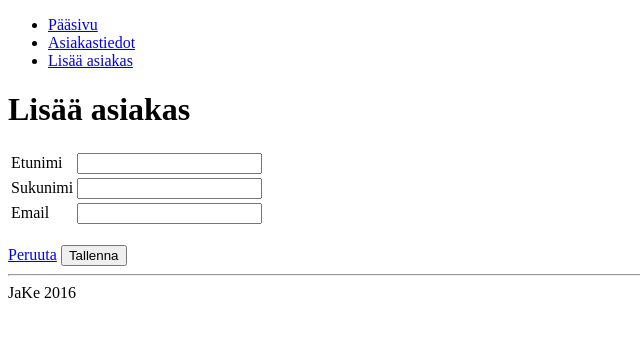
After one commit to jakes7364281/har3, a CodeIgniter app: page /database/index.php/asiakas/lisaaAsiakas in a window 1280 px wide. The commit adds this page. Shown: the top 337 px of the page, without its empty margins (0-640 px from the left). Run offline with CodeIgniter, Linux system fonts and the light colour scheme.

Commit message:
Toiminnallisuuksia lisätty.

```diff
--- a/application/config/autoload.php
+++ b/application/config/autoload.php
@@ -89,7 +89,7 @@ $autoload['drivers'] = array();
 |
 |	$autoload['helper'] = array('url', 'file');
 */
-$autoload['helper'] = array();
+$autoload['helper'] = array('url');
 
 /*
 | -------------------------------------------------------------------
--- a/application/config/routes.php
+++ b/application/config/routes.php
@@ -49,6 +49,6 @@ defined('BASEPATH') OR exit('No direct script access allowed');
 | Examples:	my-controller/index	-> my_controller/index
 |		my-controller/my-method	-> my_controller/my_method
 */
-$route['default_controller'] = 'welcome';
+$route['default_controller'] = 'home';
 $route['404_override'] = '';
 $route['translate_uri_dashes'] = FALSE;
--- a/application/controllers/asiakas.php
+++ b/application/controllers/asiakas.php
@@ -3,11 +3,38 @@ defined('BASEPATH') OR exit('No direct script access allowed');
 
 class Asiakas extends CI_Controller {
 
+
+
+    function __construct() {
+        parent::__construct();
+        $this->load->model('Asiakas_model');
+    }
+
 	public function naytaAsiakas() {
-		$this->load->model('Asiakas_model');
+
 		$data['asiakkaat']= $this->Asiakas_model->getAsiakas();
+
 		$data['sivun_sisalto']="asiakas/naytaAsiakas";
-		$this->load->view('asiakas/naytaAsiakas', $data);
+			$this->load->view('menu/valikko', $data);
+	}
+
+	public function lisaaAsiakas() {
+		$btn=$this->input->post('btn');
+		//jos painiketta painettu
+		if(isset($btn)) {
+			$lisaa_data=array(
+				"etunimi"=>$btn=$this->input->post('en'),
+				"sukunimi"=>$btn=$this->input->post('sn'),
+				"email"=>$btn=$this->input->post('email')
+				);
+			$testi=$this->Asiakas_model->addAsiakas($lisaa_data);
+			if($testi>0) {
+				echo '<script>alert("Lisäys onnistui!")</script>';
+			}
+		}
+
+		$data['sivun_sisalto']="asiakas/lisaaAsiakas";
+		$this->load->view('menu/valikko', $data);
 	}
 
 
--- a/application/models/Asiakas_model.php
+++ b/application/models/Asiakas_model.php
@@ -7,4 +7,10 @@ public function getAsiakas() {
 	return $this->db->get()->result_array();
 
 }
+
+public function addAsiakas($lisaa_data) {
+	$this->db->insert('asiakas', $lisaa_data);
+	return $this->db->affected_rows();
 }
+
+}
--- /dev/null
+++ b/application/views/asiakas/lisaaAsiakas.php
@@ -0,0 +1,11 @@
+<h1>Lisää asiakas</h1>
+<FORM action="<?php echo site_url('asiakas/lisaaAsiakas'); ?>" method="post">
+<TABLE>
+	<tr><td>Etunimi</td><td><input type="text" name="en"></td></tr>
+	<tr><td>Sukunimi</td><td><input type="text" name="sn"></td></tr>
+	<tr><td>Email</td><td><input type="text" name="email"></td></tr>
+</TABLE>
+<br>
+<a href="<?php echo site_url();?>">Peruuta</a>
+<input type="submit" name="btn" value="Tallenna">
+</FORM>
--- /dev/null
+++ b/application/views/home/index.php
@@ -0,0 +1,4 @@
+<h1>Pääsivu</h1>
+<p>
+Tämä on projektin pääsivu
+</p>
--- a/application/views/menu/footer.php
+++ b/application/views/menu/footer.php
@@ -1,4 +1,5 @@
 <hr>
 JaKe 2016
+
 </body>
 </html>
--- a/application/views/menu/header.php
+++ b/application/views/menu/header.php
@@ -6,5 +6,7 @@
 <body>
 
 <ul>
-<li>Asiakastiedot</li>
+<li><a href="<?php echo site_url('home'); ?>">Pääsivu</a></li>
+<li><a href="<?php echo site_url('asiakas/naytaAsiakas'); ?>">Asiakastiedot</a></li>
+<li><a href="<?php echo site_url('asiakas/lisaaAsiakas'); ?>">Lisää asiakas</a></li>
 </ul>
```
Also changed, not shown: application/controllers/Home.php (added, +10 -0 lines), application/views/asiakas/naytaAsiakas.php (line endings or trailing spaces).
